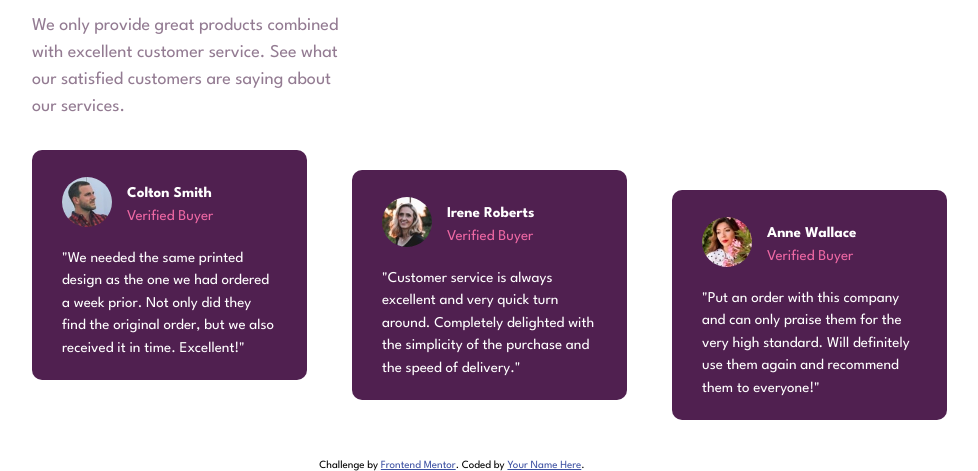
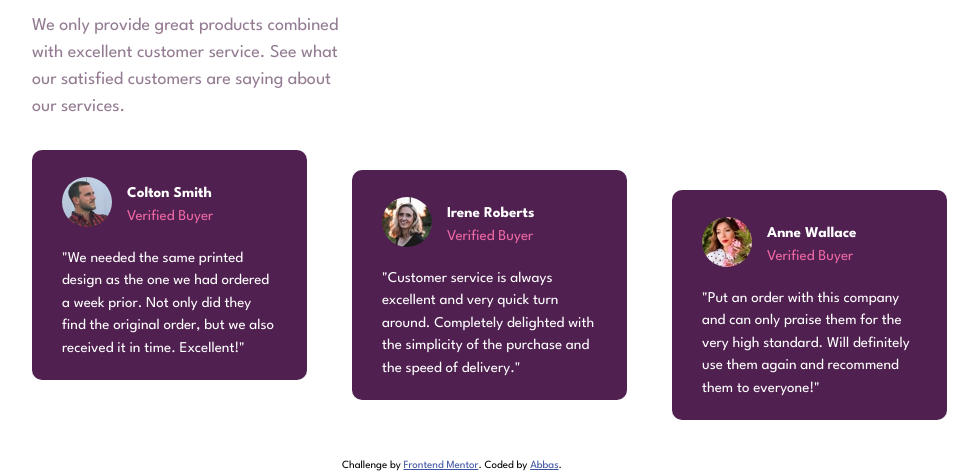
Before and after one commit to Abbasvora/social-proof-section, a plain HTML site: page index.html in a window 1280 px wide. Shown: the part 423-894 px from the top of the page, without its empty margins (188-1166 px from the left). Drawn offline with Linux system fonts and the light colour scheme.

Commit message:
attribution

```diff
--- a/index.html
+++ b/index.html
@@ -94,7 +94,7 @@
     <footer class="attribution">
       Challenge by
       <a href="https://www.frontendmentor.io?ref=challenge" target="_blank">Frontend Mentor</a>. Coded by <a
-        href="#">Your Name Here</a>.
+        href="#">Abbas</a>.
     </footer>
   </body>
 
```
